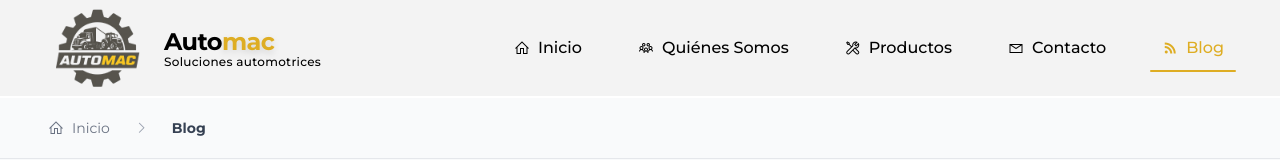
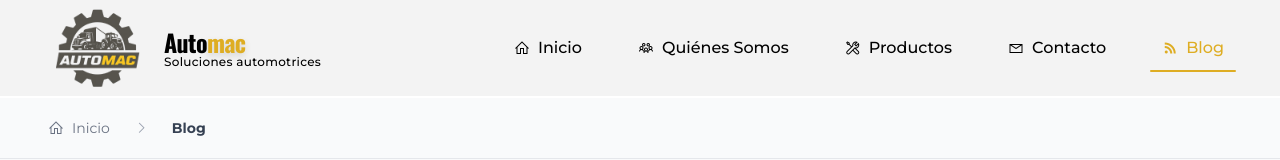
Before and after one commit to angelo2345-ui/auto-mac-prueba-2.0, a Vue app: page /blog in a window 1280 px wide. Shown: the top 160 px of the page. Built offline with nearby package versions, Linux system fonts and the light colour scheme; no server answers; the database is empty.

Commit message:
style(Header): add custom font family to title text
The change adds the custom font family variable to the title text in the Header component to maintain consistent typography across the application.

```diff
--- a/src/components/Header.vue
+++ b/src/components/Header.vue
@@ -26,7 +26,7 @@
             />
           </div>
           <div class="flex flex-col">
-            <span class="text-[color:var(--color-texto-menu)] text-xl sm:text-2xl font-bold tracking-tight">
+            <span class="text-[color:var(--color-texto-menu)] text-xl sm:text-2xl font-bold tracking-tight" style="font-family: var(--fuente-titulos);">
               Auto<span style="color: var(--color-amarillo);" class="drop-shadow-md">mac</span>
             </span>
             <span class="text-xs text-[color:var(--color-texto-menu)] font-medium tracking-wide -mt-1">Soluciones automotrices</span>
```
Also changed, not shown: 1 other file (tests, documents, lock files or other folders).
